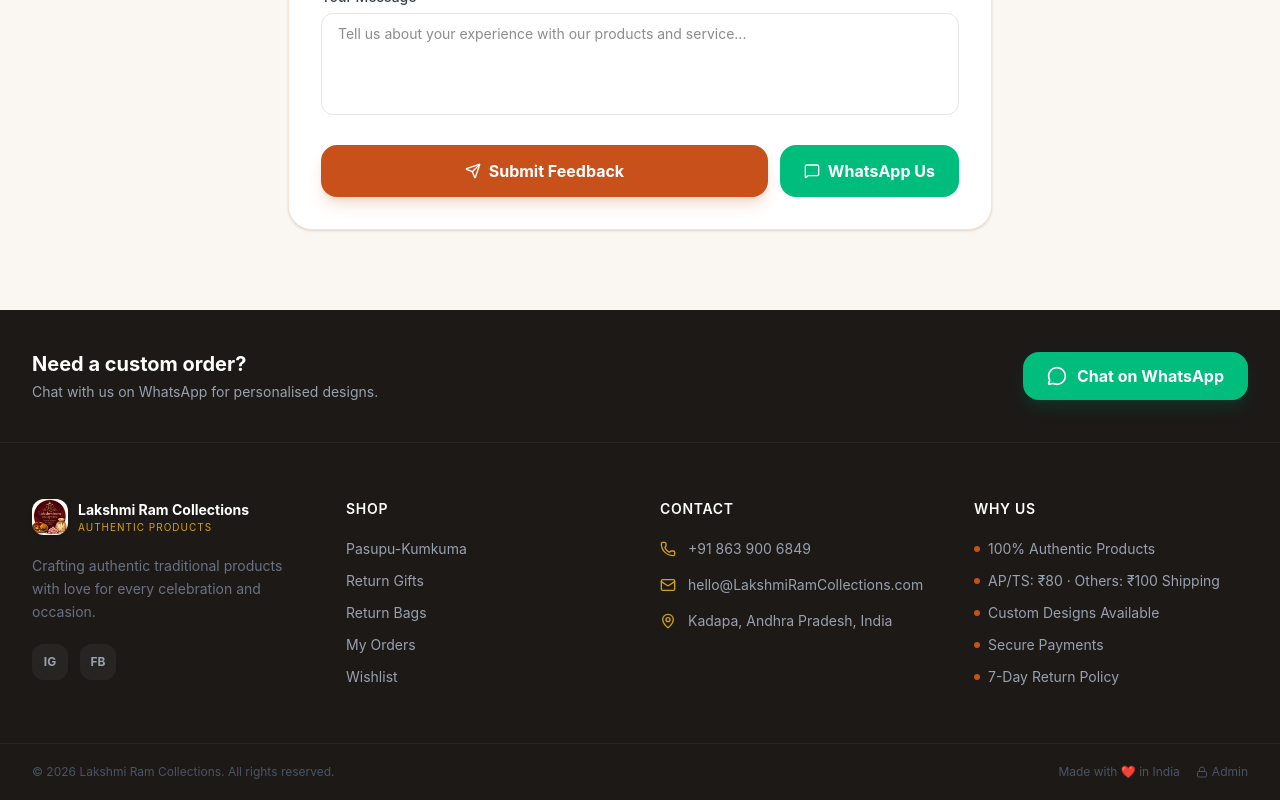
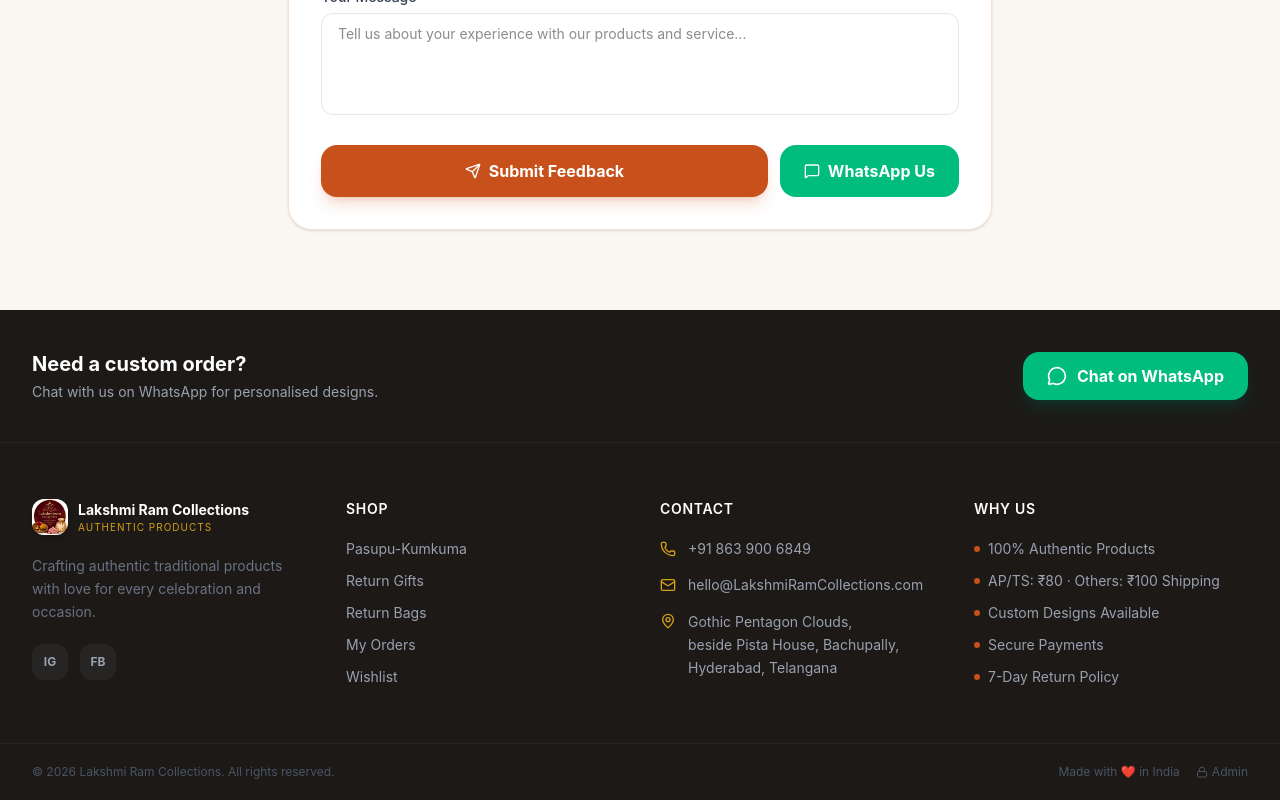
Before and after one commit to Asshu-06/E-commerce-Site, a React (Vite) app: page / in a window 1280 px wide. Shown: the part 3441-4241 px from the top of the page. Built offline with nearby package versions, Linux system fonts and the light colour scheme; no server answers.

Commit message:
feat: update footer address to Gothic Pentagon Clouds Bachupally with Google Maps link

```diff
--- a/src/components/Footer.jsx
+++ b/src/components/Footer.jsx
@@ -81,7 +81,16 @@ export default function Footer() {
               </li>
               <li className="flex items-start gap-3">
                 <MapPin className="w-4 h-4 text-[#D4A017] mt-0.5 shrink-0" />
-                <span>Kadapa, Andhra Pradesh, India</span>
+                <a
+                  href="https://maps.google.com/?q=Gothic+Pentagon+Clouds,+Bachupally,+Hyderabad"
+                  target="_blank"
+                  rel="noopener noreferrer"
+                  className="hover:text-[#D4A017] transition-colors leading-relaxed"
+                >
+                  Gothic Pentagon Clouds,<br />
+                  beside Pista House, Bachupally,<br />
+                  Hyderabad, Telangana
+                </a>
               </li>
             </ul>
           </div>
```
